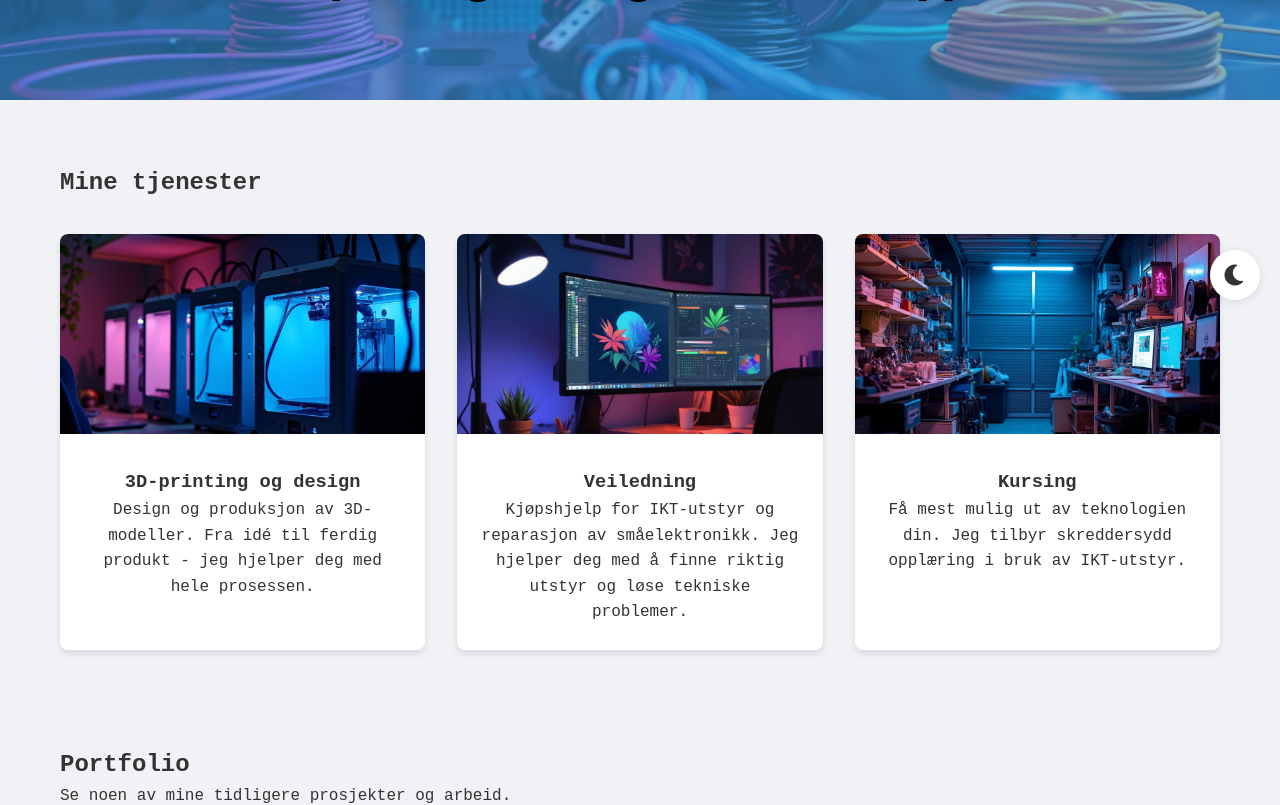
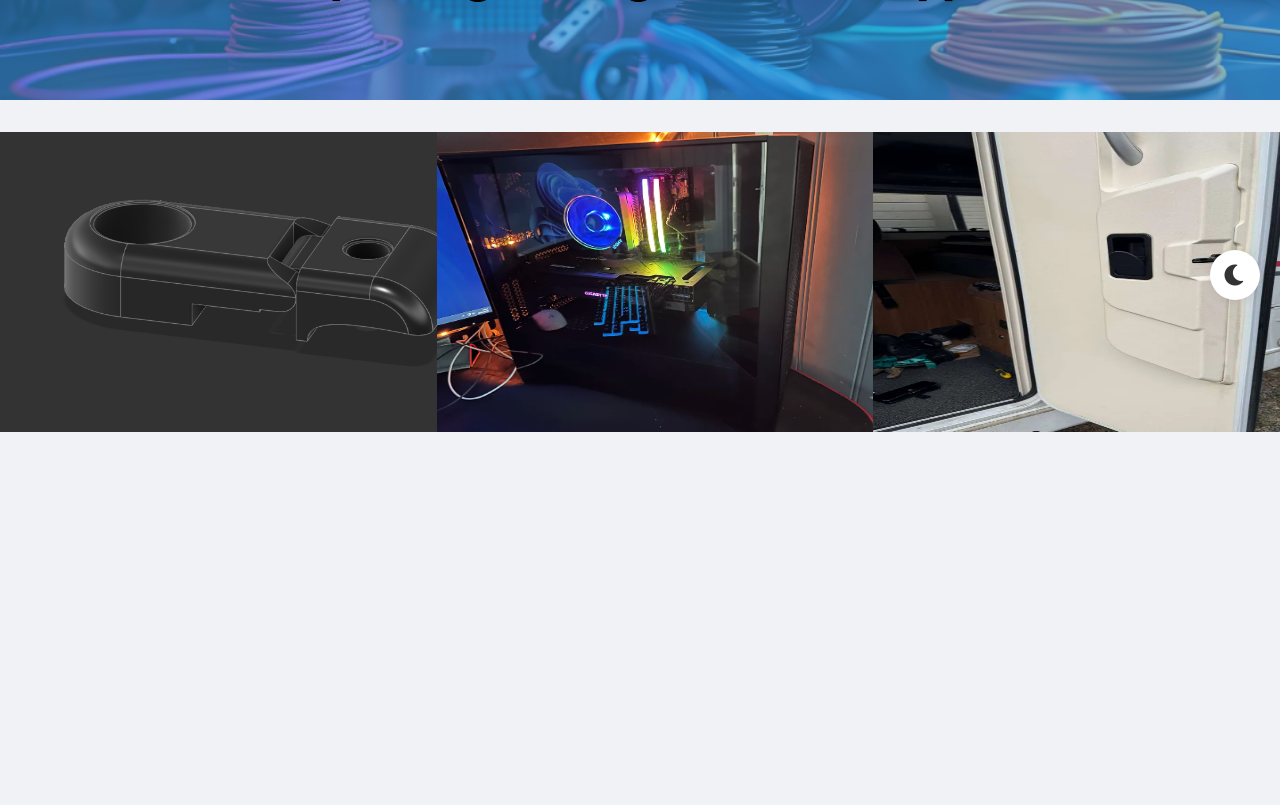
Before and after one commit to Xunrise/olsen3d, a Next.js app: page / in a window 1280 px wide. Shown: the part 480-1285 px from the top of the page. Built offline with nearby package versions, Linux system fonts and the light colour scheme.

Commit message:
Heroswiper wip

```diff
--- a/src/app/home/components/Hero.tsx
+++ b/src/app/home/components/Hero.tsx
@@ -1,5 +1,7 @@
 import styles from "./Hero.module.css";
 import Image from "next/image";
+import HeroSwiper from "./HeroSwiper";
+import { categories } from "@/data/projects";
 
 export default function Hero() {
   return (
--- /dev/null
+++ b/src/app/home/components/HeroSwiper.tsx
@@ -0,0 +1,40 @@
+import { notFound } from "next/navigation";
+import { Swiper, SwiperSlide } from "swiper/react";
+import 'swiper/css'
+import { Category } from "@/data/projects";
+import Image from "next/image";
+import { FreeMode } from "swiper/modules";
+
+interface HeroSwiperProps {
+  categories: Category[];
+}
+
+function HeroSwiper({ categories }: HeroSwiperProps) {
+  if (!categories) {
+    notFound();
+  }
+
+  return (
+    <Swiper
+      slidesPerView={3}
+      spaceBetween={30}
+      freeMode={true}
+      style={{
+        height: "40rem",
+        width: "100%",
+      }}
+      modules={[FreeMode]}
+    >
+      {categories.map((category, index) => (
+        <SwiperSlide
+          key={index}
+          className="flex h-full items-center justify-center overflow-hidden bg-cover"
+        >
+          <Image src={category.thumbnail} alt={category.title}  width={500} height={300} />
+        </SwiperSlide>
+      ))}
+    </Swiper>
+  );
+}
+
+export default HeroSwiper;
--- a/src/app/home/components/Services.tsx
+++ b/src/app/home/components/Services.tsx
@@ -1,6 +1,7 @@
 import styles from "./Services.module.css";
 import homeStyles from "@/app/home/home.module.css";
 import Image from "next/image";
+import Swiper from "swiper";
 
 export default function Services() {
   return (
--- a/src/app/page.tsx
+++ b/src/app/page.tsx
@@ -8,6 +8,8 @@ import Footer from "@/app/shared/components/Footer";
 import { useEffect } from "react";
 import { useHasMounted } from "@/app/hooks/useHasMounted";
 import styles from "./page.module.css";
+import HeroSwiper from "./home/components/HeroSwiper";
+import { categories } from "@/data/projects";
 
 export default function Home() {
   const hasMounted = useHasMounted();
@@ -42,6 +44,7 @@ export default function Home() {
       <Header />
       <main className={styles.main}>
         <Hero />
+        <HeroSwiper categories={categories} />
         <Services />
         <Portfolio />
         <Contact />
```
